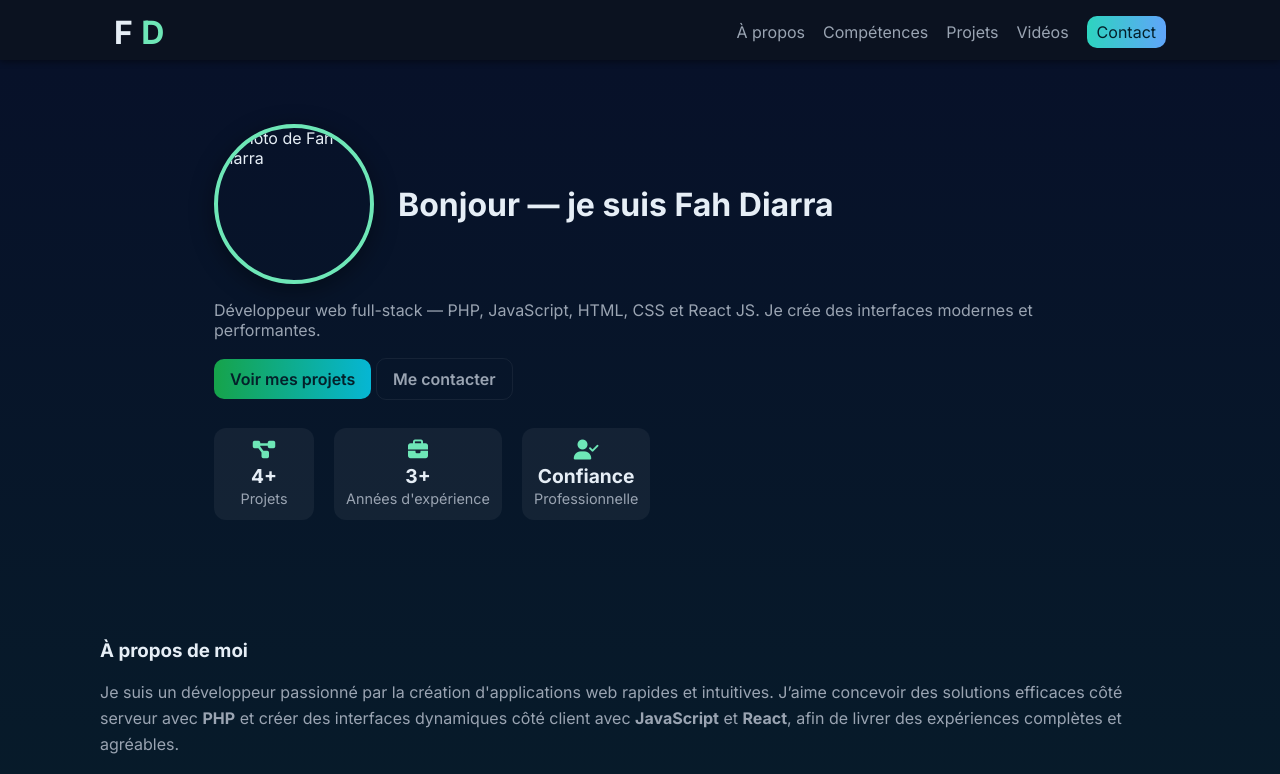
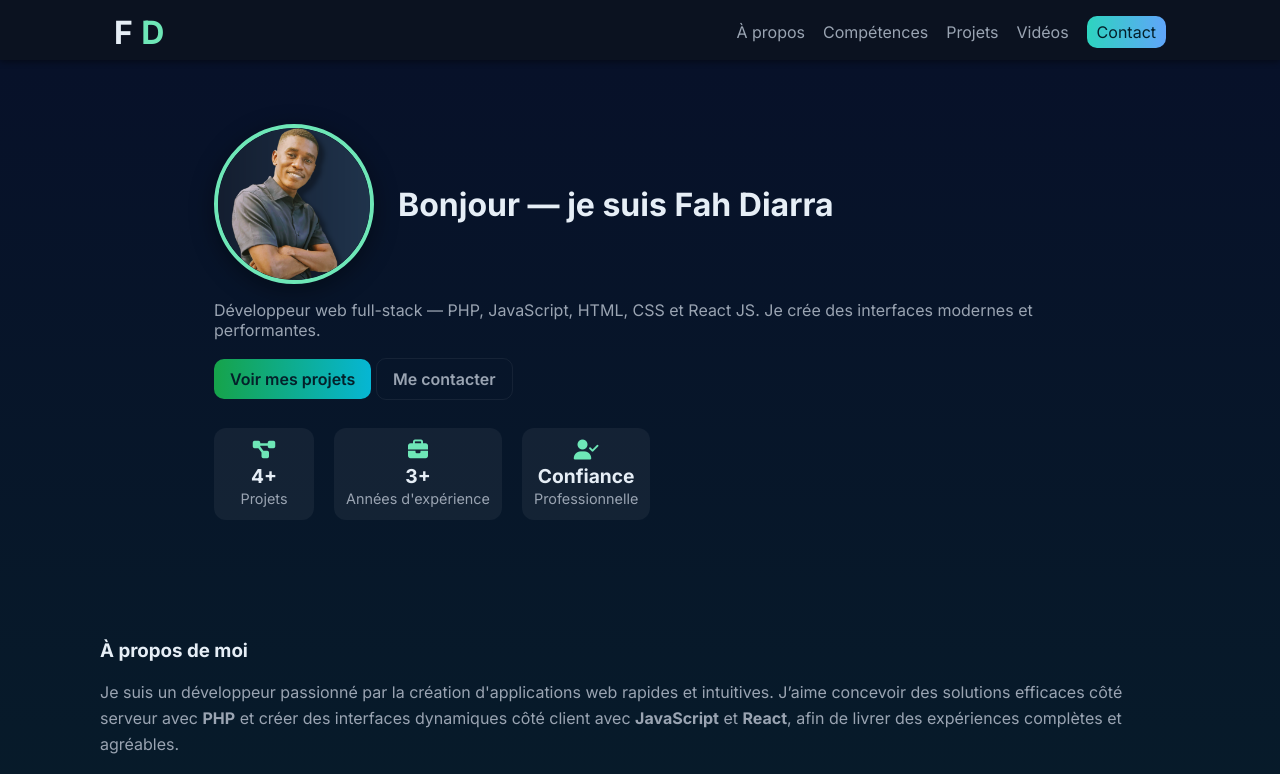
Before and after one commit to FakenMifa/fah-diarra, a plain HTML site: page index.html in a window 1280 px wide. Shown: the top 774 px of the page. Drawn offline with Linux system fonts and the light colour scheme.

Commit message:
Add files via upload

```diff
--- a/index.html
+++ b/index.html
@@ -37,7 +37,7 @@
     <div class="hero-text">
       <div class="hero-header">
         <div class="profile-pic-inline">
-          <img src="images/profile-pic.png" alt="Photo de Fah Diarra">
+          <img src="profile-pic.png" alt="Photo de Fah Diarra">
         </div>
         <h2>Bonjour — je suis <strong>Fah Diarra</strong></h2>
       </div>
@@ -79,7 +79,7 @@
   <div class="modal-content profile-modal-content">
     <button class="close-profile-modal">&times;</button>
     <div class="profile-modal-inner">
-      <img src="images/profile-pic.PNG" alt="Photo de Fah Diarra" class="profile-modal-img">
+      <img src="profile-pic.PNG" alt="Photo de Fah Diarra" class="profile-modal-img">
       <h2>Fah Diarra</h2>
       <p>Développeur web full-stack, passionné par PHP, JavaScript, React, HTML et CSS. Créatif, motivé, aime travailler en groupe ou en solo selon le projet.</p>
     </div>
```
